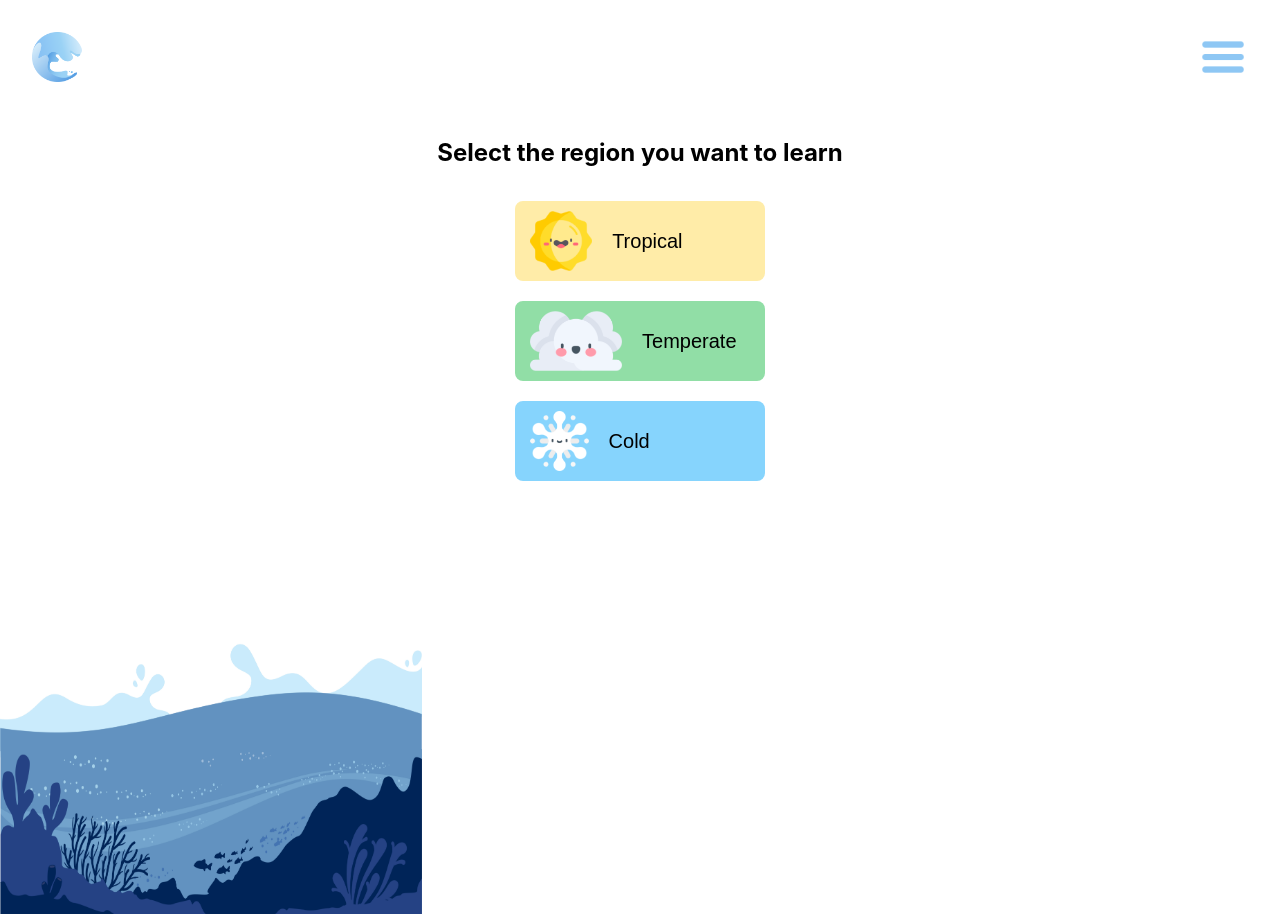
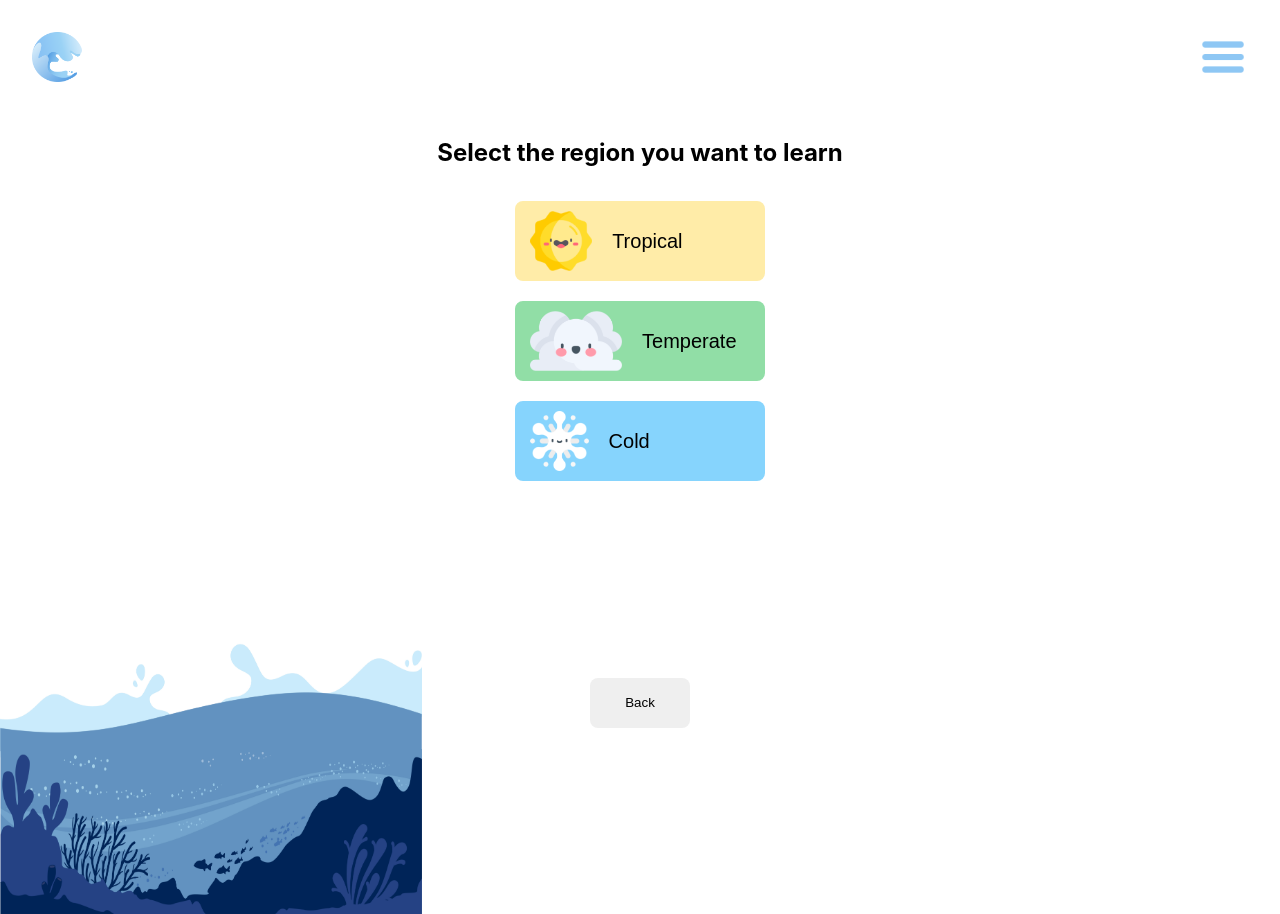
Before and after one commit to Pureum309/oceeco, a Next.js app in the folder finalapp/: page /questions in a window 1280 px wide. Built offline with nearby package versions, Linux system fonts and the light colour scheme.

Commit message:
add back button

```diff
--- a/finalapp/pages/questions/index.js
+++ b/finalapp/pages/questions/index.js
@@ -15,6 +15,7 @@ export default function Questions() {
 
     var {qnum} = r.query;
     var {opt} = r.query;
+    var {preOpt} = r.query;
 
     if (qnum === undefined) {
       qnum = 0;
@@ -48,12 +49,17 @@ export default function Questions() {
           background={qs[qnum].background}
         />
 
-    {
-      Number(qnum) === qs.length -1 &&
-      <button onClick={
-        ()=>r.push("/questions/result")
-      }>Finish!!</button>
-    }
+    <div className={styles.backbutton}>
+      {
+        Number(qnum, opt) < qs.length &&
+        <button onClick={
+          ()=> history.back()
+        }> Back </button>
+      }
+    </div>
+
+
+
 
     </div>
     </div>
--- a/finalapp/styles/Home.module.css
+++ b/finalapp/styles/Home.module.css
@@ -178,6 +178,23 @@
   background-color: black;
 }
 
+.backbutton {
+  flex: 1;
+  display: flex;
+  flex-direction: column;
+  justify-content: flex-start;
+  align-items: center;
+}
+
+.backbutton button {
+  width: 100px;
+  height:50px;
+  padding: 10px;
+  border-radius: 8px;
+  border: none;
+}
+
+
 @keyframes float {
 	0% {
 				transform: translatey(0px);
```
Also changed, not shown: finalapp/comps/questions/options.js (indentation only).
